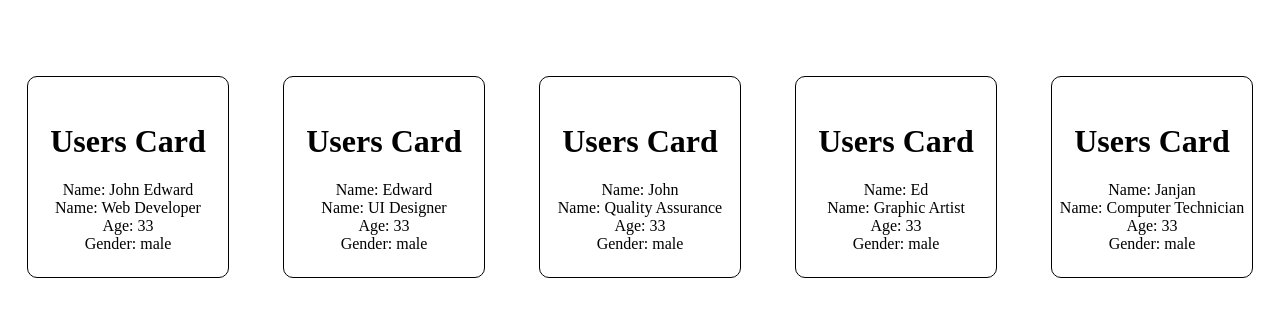
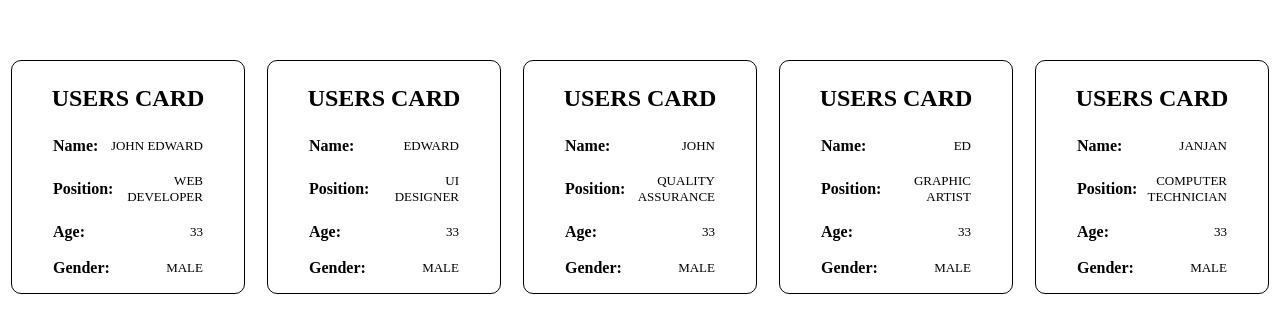
Before and after one commit to dipaaapi/quickbooksweb, a React (Create React App) app: page / in a window 1280 px wide. Shown: the part 223-556 px from the top of the page. Built offline with nearby package versions, Linux system fonts and the light colour scheme.

Commit message:
update card component

```diff
--- a/src/App.css
+++ b/src/App.css
@@ -14,6 +14,16 @@ html, body {
     display: flex;
     justify-content: space-around;
     align-items: center;
+}
+
+.card-main {
+    padding: 1em;
+}
+
+.title-main {
+    text-transform: uppercase;
+    text-align: center;
+    font-size: 1.5em;
 }
 
 .app-main .card-main {
@@ -35,3 +45,35 @@ html, body {
     transition-delay: .2s;
     border: 1px solid mediumturquoise;
 }
+.card-data {
+    display: flex;
+    width: 80%;
+    justify-content: space-between;
+    padding: .5vh;
+    cursor: pointer;
+    padding-left: 1vw;
+    padding-right: 1vw;
+}
+.card-data:hover {
+    background-color: whitesmoke;
+    color: mediumturquoise;
+    border-radius: 50vw;
+}
+.data-inner-left {
+    padding: 5px;
+    margin: 0;
+    margin-top: auto;
+    margin-bottom: auto;
+    text-align: left;
+    font-weight: bold;
+}
+.data-inner-right {
+    padding: 5px;
+    margin: 0;
+    margin-top: auto;
+    margin-bottom: auto;
+    text-align: right;
+    font-weight: inherit;
+    text-transform: uppercase;
+    font-size: small;
+}
--- a/src/Card.js
+++ b/src/Card.js
@@ -5,11 +5,23 @@ const Card = ({ name, age, gender, position }) => {
     // const { name, age, gender, position } = props
     return (
         <div className="card-main">
-            <h1>Users Card</h1>
-            <div>Name: {name}</div>
-            <div>Name: {position}</div>
-            <div>Age: {age}</div>
-            <div>Gender: {gender}</div>
+            <h1 className="title-main">Users Card</h1>
+            <div className="card-data">
+                <p className="data-inner-left">Name: </p>
+                <p className="data-inner-right">{name}</p>
+            </div>
+            <div className="card-data">
+                <p className="data-inner-left">Position: </p>
+                <p className="data-inner-right">{position}</p>
+            </div>
+            <div className="card-data">
+                <p className="data-inner-left">Age: </p>
+                <p className="data-inner-right">{age}</p>
+            </div>
+            <div className="card-data">
+                <p className="data-inner-left">Gender: </p>
+                <p className="data-inner-right">{gender}</p>
+            </div>
         </div>
     )
 }
```
